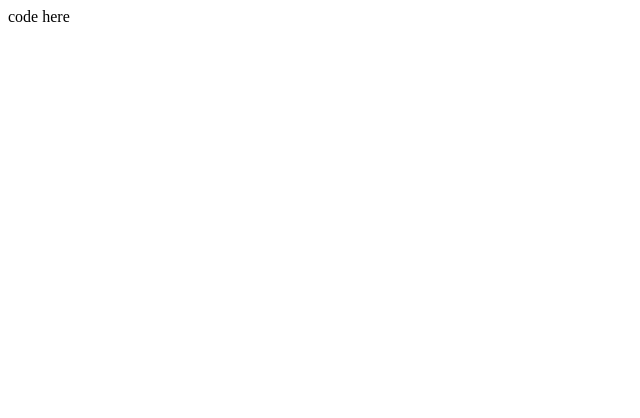
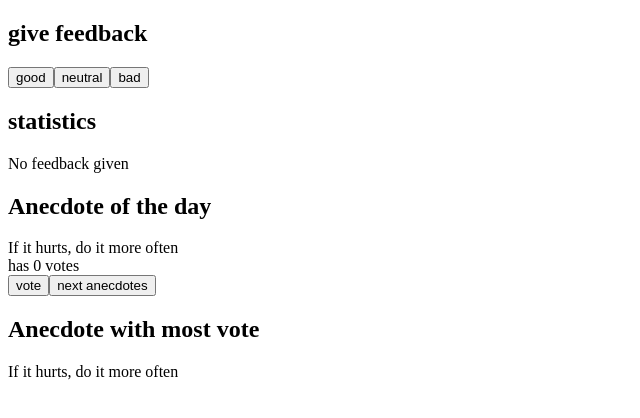
Before and after one commit to tpcmi/full-open-stack, a React (Create React App) app in the folder part1/: page / in a window 1280 px wide. Shown: the top 418 px of the page, without its empty margins (0-640 px from the left). Built offline with nearby package versions, Linux system fonts and the light colour scheme.

Commit message:
feat: finish part1 :tada:

```diff
--- a/part1/src/App.js
+++ b/part1/src/App.js
@@ -1,16 +1,118 @@
-import { useState } from 'react'
+import { useState } from "react";
+
+const Button = ({ handleClick, text }) => {
+    return <button onClick={handleClick}>{text}</button>;
+};
+
+const StatisticLine = ({ text, value }) => {
+    return (
+        <tr>
+            <td>{text}</td>
+            <td>{value}</td>
+        </tr>
+    );
+};
+
+const Statistics = ({ good, neutral, bad }) => {
+    if (good + neutral + bad === 0) {
+        return <div>No feedback given</div>;
+    }
+    return (
+        <table>
+            <tbody>
+                <StatisticLine text={"good"} value={good}></StatisticLine>
+                <StatisticLine text={"neutral"} value={neutral}></StatisticLine>
+                <StatisticLine text={"bad"} value={bad}></StatisticLine>
+                <StatisticLine
+                    text={"all"}
+                    value={good + neutral + bad}
+                ></StatisticLine>
+                <StatisticLine
+                    text={"average"}
+                    value={(good - bad) / (good + neutral + bad)}
+                ></StatisticLine>
+                <StatisticLine
+                    text={"positive"}
+                    value={(good / (good + neutral + bad)) * 100 + "%"}
+                ></StatisticLine>
+            </tbody>
+        </table>
+    );
+};
 
 const App = () => {
-  // save clicks of each button to its own state
-  const [good, setGood] = useState(0)
-  const [neutral, setNeutral] = useState(0)
-  const [bad, setBad] = useState(0)
+    // save clicks of each button to its own state
+    const anecdotes = [
+        "If it hurts, do it more often",
+        "Adding manpower to a late software project makes it later!",
+        "The first 90 percent of the code accounts for the first 10 percent of the development time...The remaining 10 percent of the code accounts for the other 90 percent of the development time.",
+        "Any fool can write code that a computer can understand. Good programmers write code that humans can understand.",
+        "Premature optimization is the root of all evil.",
+        "Debugging is twice as hard as writing the code in the first place. Therefore, if you write the code as cleverly as possible, you are, by definition, not smart enough to debug it.",
+        "Programming without an extremely heavy use of console.log is same as if a doctor would refuse to use x-rays or blood tests when diagnosing patients",
+    ];
 
-  return (
-    <div>
-      code here
-    </div>
-  )
-}
+    const [selected, setSelected] = useState(0);
+    const [good, setGood] = useState(0);
+    const [neutral, setNeutral] = useState(0);
+    const [bad, setBad] = useState(0);
+    const [points, setPoints] = useState(new Array(anecdotes.length).fill(0))
+    const [mostVote, setVote] = useState({idx:0,num:0})
 
-export default App
+    const handleGoodClick = () => {
+        setGood(good + 1);
+    };
+
+    const handleBadClick = () => {
+        setBad(bad + 1);
+    };
+
+    const handleNeutralClick = () => {
+        setNeutral(neutral + 1);
+    };
+
+    const handleVoteClick = (idx) => () => {
+        const copy = [...points]
+        copy[idx] += 1
+        setPoints(copy)
+        if (copy[idx] >= mostVote.num) {
+            setVote({idx:idx,num:copy[idx]})
+        }
+    }
+
+    return (
+        <>
+            <div>
+                <h2>give feedback</h2>
+                <Button handleClick={handleGoodClick} text="good"></Button>
+                <Button
+                    handleClick={handleNeutralClick}
+                    text="neutral"
+                ></Button>
+                <Button handleClick={handleBadClick} text="bad"></Button>
+                <h2>statistics</h2>
+                <Statistics
+                    good={good}
+                    neutral={neutral}
+                    bad={bad}
+                ></Statistics>
+            </div>
+            <h2>Anecdote of the day</h2>
+            <div>{anecdotes[selected]}</div>
+            <div>has {points[selected]} votes</div>
+            <div>
+                <Button handleClick={handleVoteClick(selected)} text={"vote"}></Button>
+                <Button
+                    handleClick={() => {
+                        setSelected(Math.round(Math.random() * 6));
+                    }}
+                    text={"next anecdotes"}
+                ></Button>
+            </div>
+            <h2>Anecdote with most vote</h2>
+            <div>{anecdotes[mostVote.idx]}</div>
+        </>
+    );
+};
+
+export default App;
```
